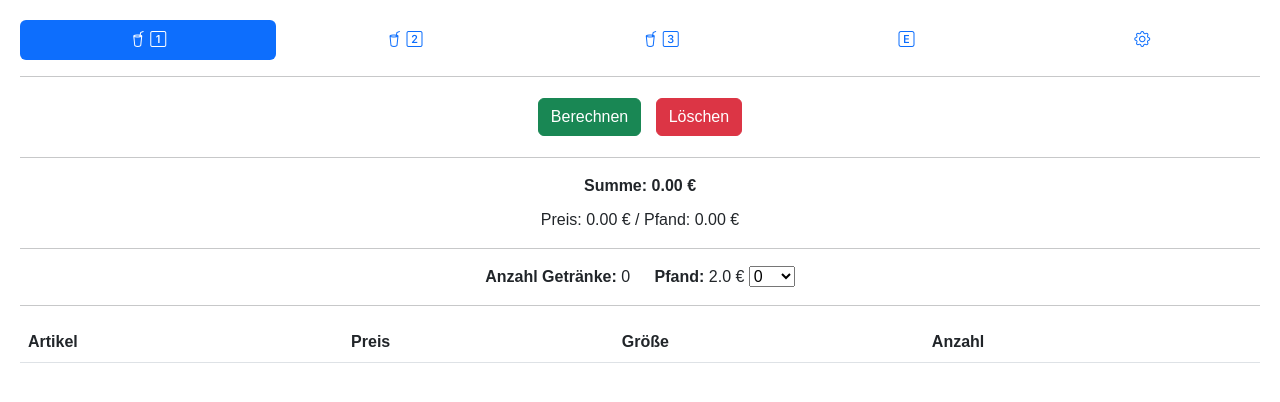
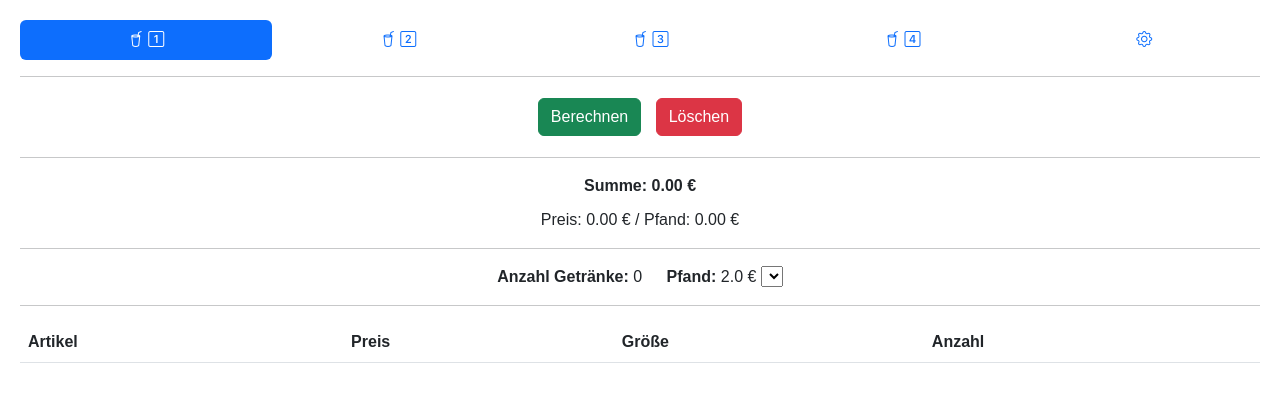
Before and after one commit to Sinner90/mutre-style, a website: page index.html in a window 1280 px wide. Drawn offline with nearby package versions, Linux system fonts and the light colour scheme; no server answers.

Commit message:
Datenbank aktualisiert und aus "Essen" die Shotsbar gemacht

```diff
--- a/index.html
+++ b/index.html
@@ -31,7 +31,8 @@
           <i class="bi bi-3-square"></i>
         </a>
         <a class="flex-sm-fill text-sm-center nav-link" data-content="content4" href="#">
-          <i class="bi bi-explicit"></i>
+          <i class="bi bi-cup-straw"></i>
+          <i class="bi bi-4-square"></i>
         </a>
         <a class="flex-sm-fill text-sm-center nav-link" data-content="content5" href="#">
           <i class="bi bi-gear"></i>
@@ -62,31 +63,10 @@
       <span id="drinkCounter">0</span>
       <span class="boldLabel">Pfand:</span>
       <span > 2.0 € </span>
-      <select id="depositDropdown">
-          <option value="-10">-10</option>
-          <option value="-9">-9</option>
-          <option value="-8">-8</option>
-          <option value="-7">-7</option>
-          <option value="-6">-6</option>
-          <option value="-5">-5</option>
-          <option value="-4">-4</option>
-          <option value="-3">-3</option>
-          <option value="-2">-2</option>
-          <option value="-1">-1</option>
-          <option value="0" selected>0</option>
-          <option value="1">1</option>
-          <option value="2">2</option>
-          <option value="3">3</option>
-          <option value="4">4</option>
-          <option value="5">5</option>
-          <option value="6">6</option>
-          <option value="7">7</option>
-          <option value="8">8</option>
-          <option value="9">9</option>
-          <option value="10">10</option>
-      </select>
-  </div>
-  <hr>
+      <select id="depositDropdown"></select>
+    </div>
+
+    <hr>
 
   </header>
 
```
Also changed, not shown: 1 other file.
